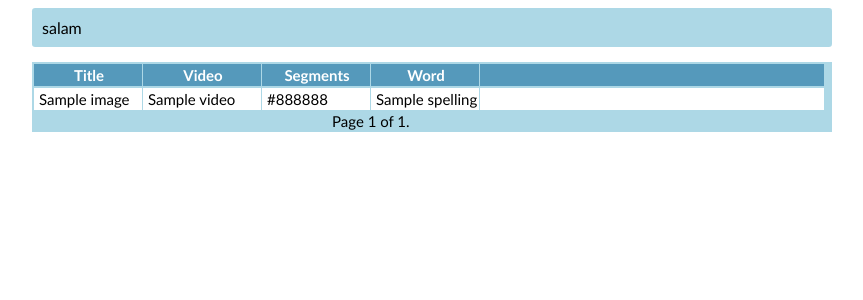
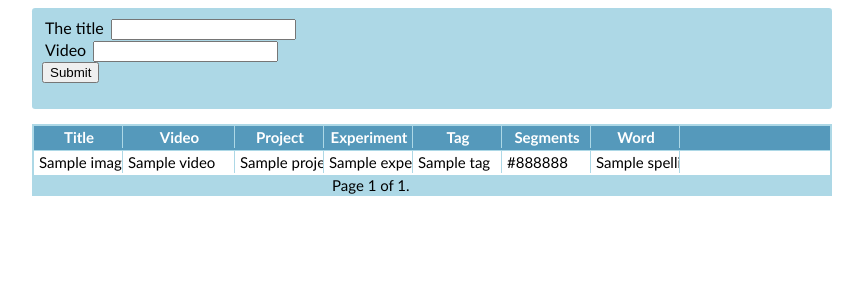
Before and after one commit to arizona-phonological-imaging-lab/apilweb-django, a Django app: template APILWeb/UATracker/templates/uatracker/imageList.html in a window 1280 px wide. Shown: the top 300 px of the page, without its empty margins (208-1071 px from the left). Run offline with Django 3.2, Linux system fonts and the light colour scheme; the template is opened without the code that fills it: most values are stand-ins (such as "Sample title", 1, 10 or a date in 2020); form fields are guessed from the names that the template uses; some libraries are stand-ins or nearby versions.

Commit message:
UATracker: Image search AJAX call and table reload half-done.

```diff
--- a/APILWeb/UATracker/models.py
+++ b/APILWeb/UATracker/models.py
@@ -55,7 +55,8 @@ class Project(models.Model):
     title = models.TextField(blank=True, null=True)
     language = models.TextField(blank=True, null=True)  # This field type is a guess.
     folder_address = models.TextField(blank=True, null=True)
-
+    def toString(self):
+        return self.title;
     class Meta:
         managed = False
         db_table = 'project'
--- a/APILWeb/UATracker/static/UATracker/style.css
+++ b/APILWeb/UATracker/static/UATracker/style.css
@@ -27,21 +27,21 @@ body{
 }
 .mainTableRow{
 	background-color: white;
-	margin-bottom: 2px;
+	margin-bottom: 1px;
 	display: block;
-	height: 22px;
-	width: 790px;
+	height: 24px;
+	width: 796px;
 }
 .cell{
 	float: left;
-	width: 100px;
+	width: 80px;
 	margin-left: 2px;
 	border-right: 1px solid lightblue;
 	padding-right: 3px;
 	padding-left: 3px;
 	padding-top: 2px;
 	padding-bottom: 2px;
-	overflow: scroll;
+	overflow: hidden;
 	white-space: nowrap;
 }
 .headRow{
@@ -51,5 +51,13 @@ body{
 	color: white;
 }
 .videoCell{
-	width: 110px;
+	width: 103px;
 }
+
+
+
+/* THE SEARCH BOX */
+label{
+	margin-right: 3px;
+	margin-left: 3px;
+}
--- a/APILWeb/UATracker/templates/uatracker/imageList.html
+++ b/APILWeb/UATracker/templates/uatracker/imageList.html
@@ -1,25 +1,38 @@
 {% load staticfiles %}
 <link rel="stylesheet" type="text/css" href="{% static 'UATracker/style.css' %}" />
+<script type="text/javascript" src="{% static 'UATracker/js/jquery.js' %}" ></script>
+<script type="text/javascript" src="{% static 'UATracker/js/general.js' %}" ></script>
 
 
 <div class ="all">
 
 <!-- THE SEARCH BOX -->
 <div class="generalBox searchBox">
-	salam
+	<form action="/handle-search/" method="post" id="imageSearchForm">
+    	{% csrf_token %}
+    	<div>{{ form.theTitle.label_tag }} {{form.theTitle}}</div>
+    	<div>{{ form.video.label_tag }} {{form.video}}</div>
+    <input type="submit" value="Submit" />
+</form>
 </div>
 <!-- THE TABLE -->
 <div class="generalBox mainTable">
 	<div class="mainTableRow headRow">
 		<div class="cell titleCell">Title</div>
 		<div class="cell videoCell">Video</div>
+		<div class="cell projectCell">Project</div>
+		<div class="cell experimentCell">Experiment</div>
+		<div class="cell tagCell">Tag</div>
 		<div class="cell segmentsCell">Segments</div>
 		<div class="cell wordCell">Word</div>
 	</div>
 {% for image in visibleItems %}
 	<div class="mainTableRow">
-		<div class="cell titleCell">{{ image.title }}</div>
-		<div class="cell videoCell">{{ image.video.title }}</div>
+		<div class="cell titleCell">{{ image.title }}&nbsp;</div>
+		<div class="cell videoCell">{{ image.video.title }}&nbsp;</div>
+		<div class="cell projectCell">{{ image.video.project.title }}&nbsp;</div>
+		<div class="cell experimentCell">{{ image.experiment.title }}&nbsp;</div>
+		<div class="cell tagCell">{{ image.tag.title }}&nbsp;</div>
 		<div class="cell segmentsCell">{{ image.getSegmentSequenceColored |safe }}&nbsp;</div>
 		<div class="cell wordCell">{{ image.word.spelling }}&nbsp;</div>
     </div>
--- a/APILWeb/UATracker/urls.py
+++ b/APILWeb/UATracker/urls.py
@@ -3,4 +3,5 @@ from . import views
 
 urlpatterns = [
     url(r'^(?P<page>[0-9]+)/$', views.imageListView, name='imageList'),
+    url(r'handle-search', views.searchHandlerView, name='searchHandler'),
 ]
```
Also changed, not shown: APILWeb/UATracker/views.py (+7 -1 lines).
